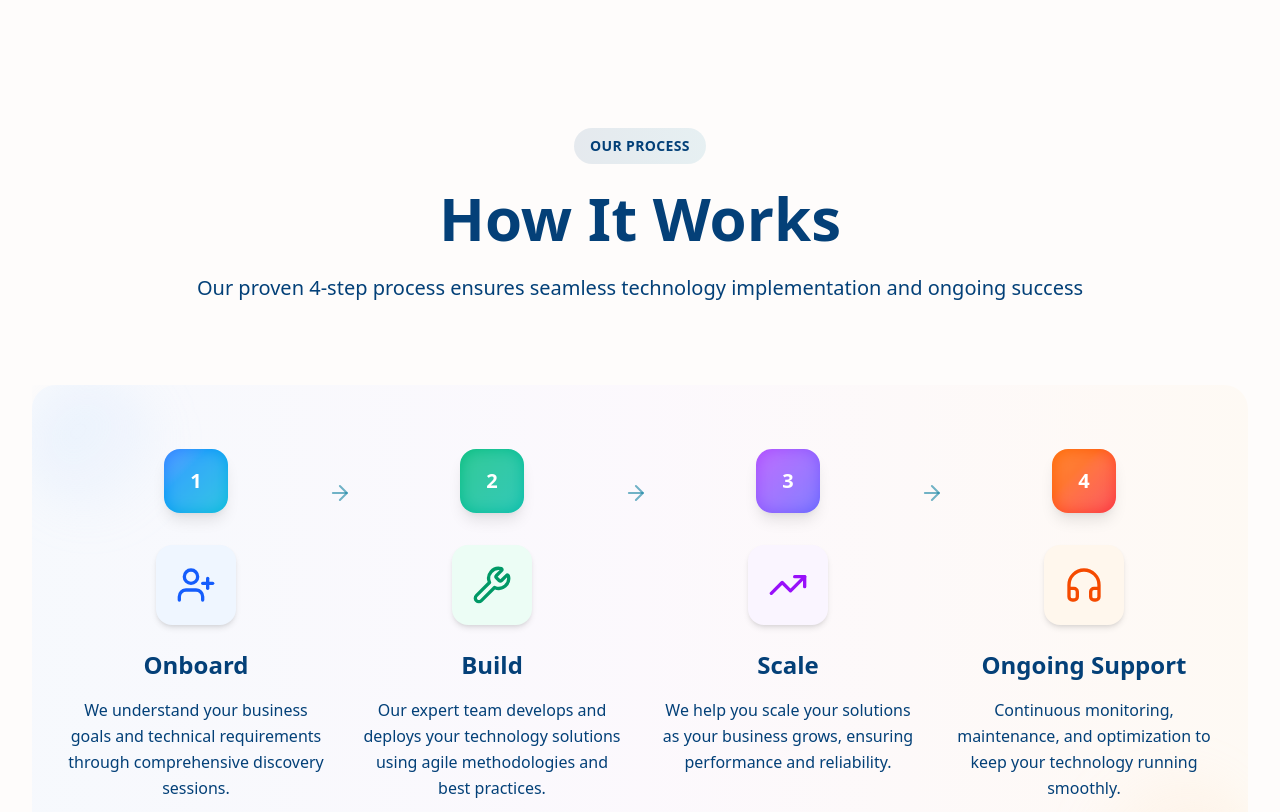
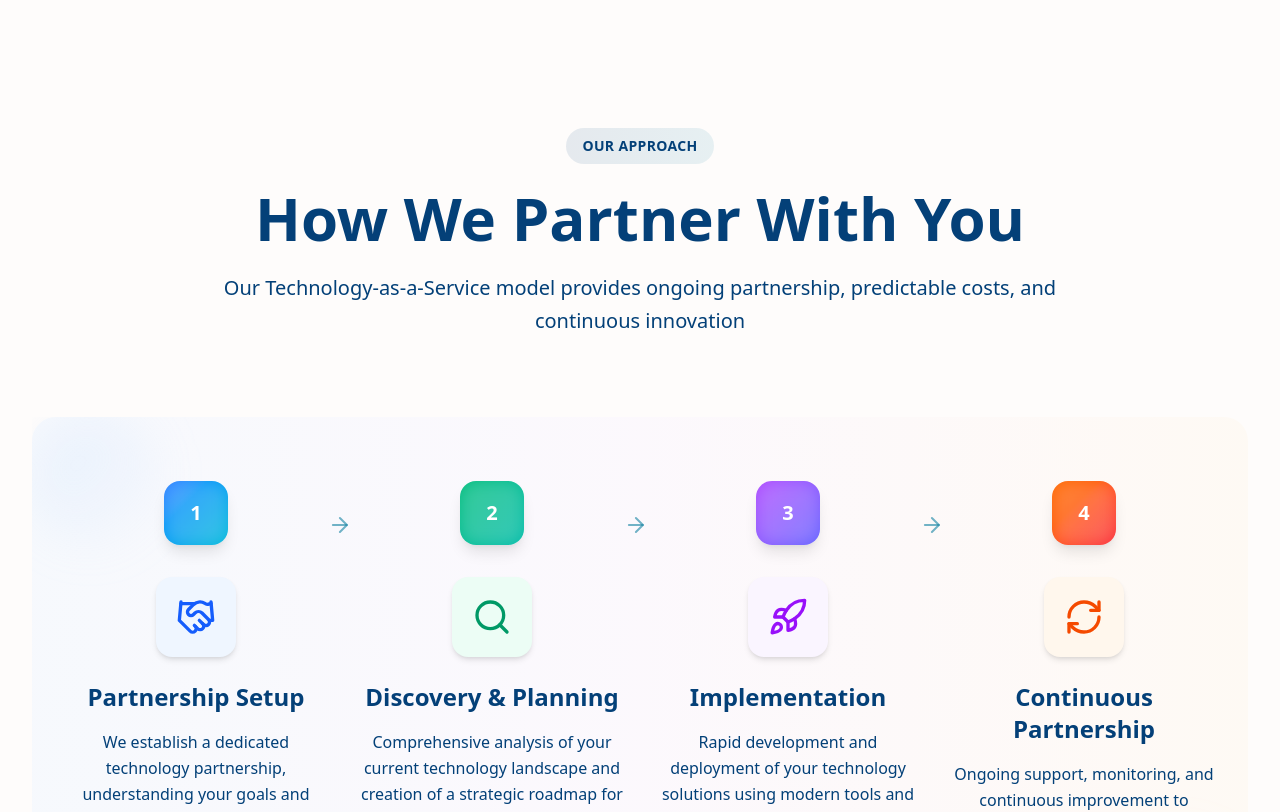
Before and after one commit to ampliedtech/AmpliedTech-Website, a Next.js app: page / in a window 1280 px wide. Shown: the part 2460-3272 px from the top of the page. Built offline with nearby package versions, Linux system fonts and the light colour scheme.

Commit message:
how it works section updated

```diff
--- a/src/components/how-it-works.tsx
+++ b/src/components/how-it-works.tsx
@@ -2,42 +2,42 @@
 
 import { motion } from "framer-motion";
 import {
-  UserPlus,
-  Wrench,
-  TrendingUp,
-  HeadphonesIcon,
+  Handshake,
+  Search,
+  Rocket,
+  RefreshCw,
   ArrowRight
 } from "lucide-react";
 
 const steps = [
   {
-    icon: UserPlus,
-    title: "Onboard",
-    description: "We understand your business goals and technical requirements through comprehensive discovery sessions.",
+    icon: Handshake,
+    title: "Partnership Setup",
+    description: "We establish a dedicated technology partnership, understanding your goals and setting up our ongoing collaboration framework.",
     color: "from-blue-500 to-cyan-500",
     bgColor: "bg-blue-50",
     iconColor: "text-blue-600"
   },
   {
-    icon: Wrench,
-    title: "Build",
-    description: "Our expert team develops and deploys your technology solutions using agile methodologies and best practices.",
+    icon: Search,
+    title: "Discovery & Planning",
+    description: "Comprehensive analysis of your current technology landscape and creation of a strategic roadmap for digital transformation.",
     color: "from-emerald-500 to-teal-500",
     bgColor: "bg-emerald-50",
     iconColor: "text-emerald-600"
   },
   {
-    icon: TrendingUp,
-    title: "Scale",
-    description: "We help you scale your solutions as your business grows, ensuring performance and reliability.",
+    icon: Rocket,
+    title: "Implementation",
+    description: "Rapid development and deployment of your technology solutions using modern tools and agile methodologies.",
     color: "from-purple-500 to-indigo-500",
     bgColor: "bg-purple-50",
     iconColor: "text-purple-600"
   },
   {
-    icon: HeadphonesIcon,
-    title: "Ongoing Support",
-    description: "Continuous monitoring, maintenance, and optimization to keep your technology running smoothly.",
+    icon: RefreshCw,
+    title: "Continuous Partnership",
+    description: "Ongoing support, monitoring, and continuous improvement to ensure your technology evolves with your business needs.",
     color: "from-orange-500 to-red-500",
     bgColor: "bg-orange-50",
     iconColor: "text-orange-600"
@@ -55,13 +55,13 @@ export default function HowItWorks() {
         viewport={{ once: true }}
       >
         <div className="inline-flex items-center px-4 py-2 bg-gradient-to-r from-brand-primary/10 to-brand-secondary/10 rounded-full">
-          <span className="text-brand-primary font-semibold text-sm uppercase tracking-wide">Our Process</span>
+          <span className="text-brand-primary font-semibold text-sm uppercase tracking-wide">Our Approach</span>
         </div>
         <h2 className="text-4xl lg:text-6xl font-bold text-text" style={{ color: '#044078' }}>
-          How It Works
+          How We Partner With You
         </h2>
         <p className="text-xl  max-w-4xl mx-auto leading-relaxed" style={{ color: '#034078' }}>
-          Our proven 4-step process ensures seamless technology implementation and ongoing success
+          Our Technology-as-a-Service model provides ongoing partnership, predictable costs, and continuous innovation
         </p>
       </motion.div>
 
```
